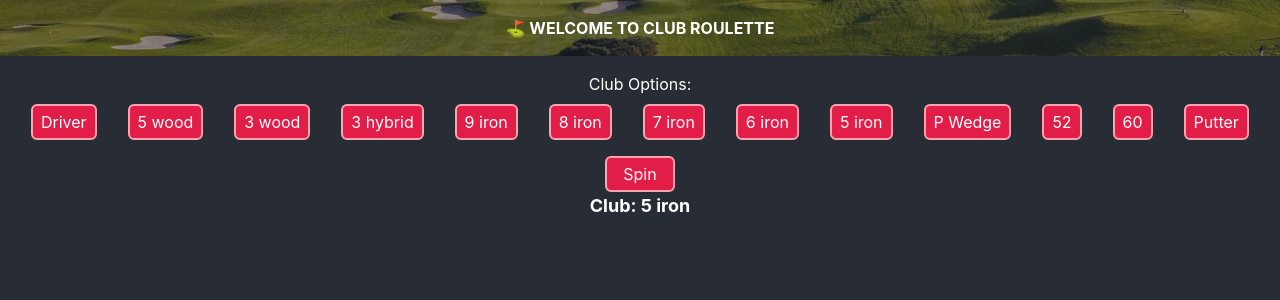
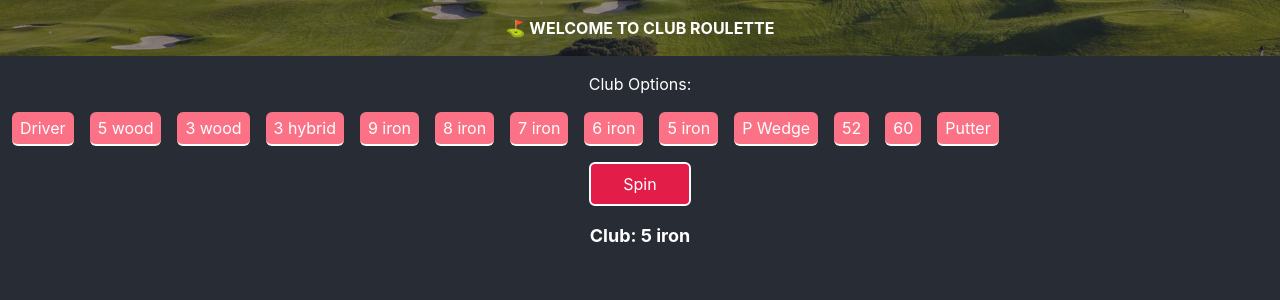
Before and after one commit to GabeDiniz/club-roulette, a React (Create React App) app: page / in a window 1280 px wide. Both pictures are taken after a click on the button "Spin". Shown: the top 300 px of the page. Built offline with nearby package versions, Linux system fonts and the light colour scheme.

Commit message:
style: club and spin buttons

```diff
--- a/src/components/SpinningWheel.js
+++ b/src/components/SpinningWheel.js
@@ -19,13 +19,13 @@ const SpinningWheel = ({ options }) => {
 
   return (
     <div className="flex flex-col bg-main h-screen text-white">
-      <h1 className="mt-4">Club Options:</h1>
+      <h1 className="my-4">Club Options:</h1>
       {/* The Wheel style={{ transform: `rotateX(${spinNumber}deg)` }}*/}
-      <div className="flex flex-wrap justify-evenly mx-2 mt-2">
+      <div className="flex flex-wrap mx-1">
         {options.map((option, index) => (
           <div
             key={index}
-            className=" bg-rose-600 border-rose-300 rounded-md border-2 px-2 py-1 mx-2 mb-2"
+            className=" bg-rose-400 border-white rounded-md border-b-2 px-2 py-1 mx-2 mb-2"
           >
             {option}
           </div>
@@ -34,7 +34,7 @@ const SpinningWheel = ({ options }) => {
 
       {/* Button to spin the wheel */}
       <button
-        className="bg-rose-600 border-rose-300 border-2 rounded-md mt-2 mx-auto px-4 py-1"
+        className="bg-rose-600 border-white border-2 rounded-md mt-2 mx-auto px-8 py-2 hover:bg-rose-800"
         onClick={spinWheel}
       >
         Spin
@@ -42,7 +42,7 @@ const SpinningWheel = ({ options }) => {
 
       {/* Display the club */}
       {selectedOption && (
-        <p className="font-bold text-lg">Club: {selectedOption}</p>
+        <p className="font-bold text-lg mt-4">Club: {selectedOption}</p>
       )}
       {/* <p>Debugging Random Number: {spinNumber}</p> */}
     </div>
```
